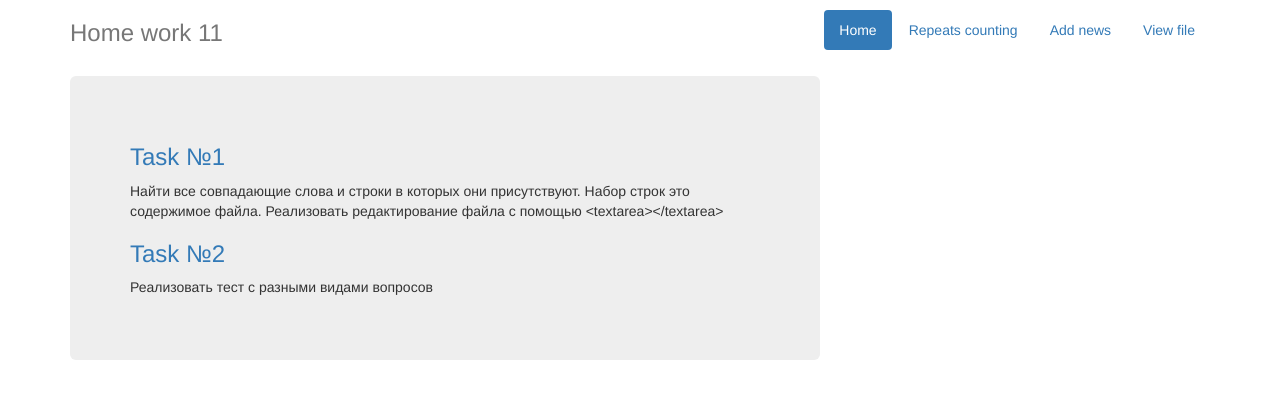
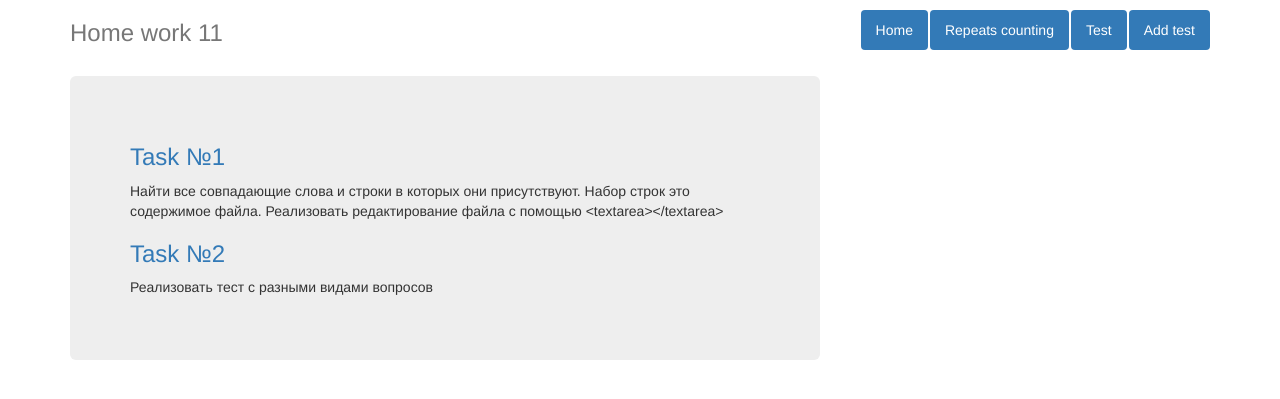
Before and after one commit to Enakoneschniy/php5-hw, a PHP site: page /index.php in a window 1280 px wide. Shown: the top 399 px of the page. Run offline with PHP 8.4, Linux system fonts and the light colour scheme; some libraries are stand-ins or nearby versions.

Commit message:
Home Work 11 - Task 2 not completed

```diff
--- a/Alexey_Kobyleha/lesson_11/add-questions.php
+++ b/Alexey_Kobyleha/lesson_11/add-questions.php
@@ -1,3 +1,6 @@
+<!--
+Home work example at http://php.real.kh.ua/lesson_11/index.php
+-->
 <?php
 include_once 'views/header.tpl.php';
 include_once 'class/Test.php';
--- a/Alexey_Kobyleha/lesson_11/index.php
+++ b/Alexey_Kobyleha/lesson_11/index.php
@@ -1,3 +1,6 @@
+<!--
+Home work example at http://php.real.kh.ua/lesson_11/index.php
+-->
 <?php include_once 'views/header.tpl.php'; ?>
     <div class="row">
         <div class="col-md-8"><br>
@@ -6,7 +9,7 @@
                 <p>Найти все совпадающие слова и строки в которых они присутствуют. Набор строк это содержимое файла. Реализовать редактирование файла с помощью
                 &lt;textarea&gt;&lt;/textarea&gt;</p>
 
-                <h3><a href="#">Task №2</a></h3>
+                <h3><a href="test.php">Task №2</a></h3>
                 <p>Реализовать тест с разными видами вопросов</p>
             </div>
         </div>
--- a/Alexey_Kobyleha/lesson_11/repeats.php
+++ b/Alexey_Kobyleha/lesson_11/repeats.php
@@ -1,3 +1,6 @@
+<!--
+Home work example at http://php.real.kh.ua/lesson_11/index.php
+-->
 <?php
 include_once 'class/CountRepeats.php';
 
--- a/Alexey_Kobyleha/lesson_11/test.php
+++ b/Alexey_Kobyleha/lesson_11/test.php
@@ -1,3 +1,6 @@
+<!--
+Home work example at http://php.real.kh.ua/lesson_11/index.php
+-->
 <?php
 include_once 'views/header.tpl.php';
 include_once 'class/Test.php';
--- a/Alexey_Kobyleha/lesson_11/views/header.tpl.php
+++ b/Alexey_Kobyleha/lesson_11/views/header.tpl.php
@@ -1,3 +1,6 @@
+<!--
+Home work example at http://php.real.kh.ua/lesson_11/index.php
+-->
 <!doctype html>
 <html lang="en" xmlns="http://www.w3.org/1999/html">
 <head>
@@ -28,9 +31,9 @@
         <nav>
             <ul class="nav nav-pills pull-right" style="padding-top: 10px">
                 <li role="presentation" class="active"><a href="index.php">Home</a></li>
-                <li role="presentation"><a href="repeats.php">Repeats counting</a></li>
-                <li role="presentation"><a href="#">Add news</a></li>
-                <li role="presentation"><a href="#">View file</a></li>
+                <li role="presentation" class="active"><a href="repeats.php">Repeats counting</a></li>
+                <li role="presentation" class="active"><a href="test.php">Test</a></li>
+                <li role="presentation" class="active"><a href="add-questions.php">Add test</a></li>
             </ul>
         </nav>
         <h3 class="text-muted">Home work 11</h3>
```
